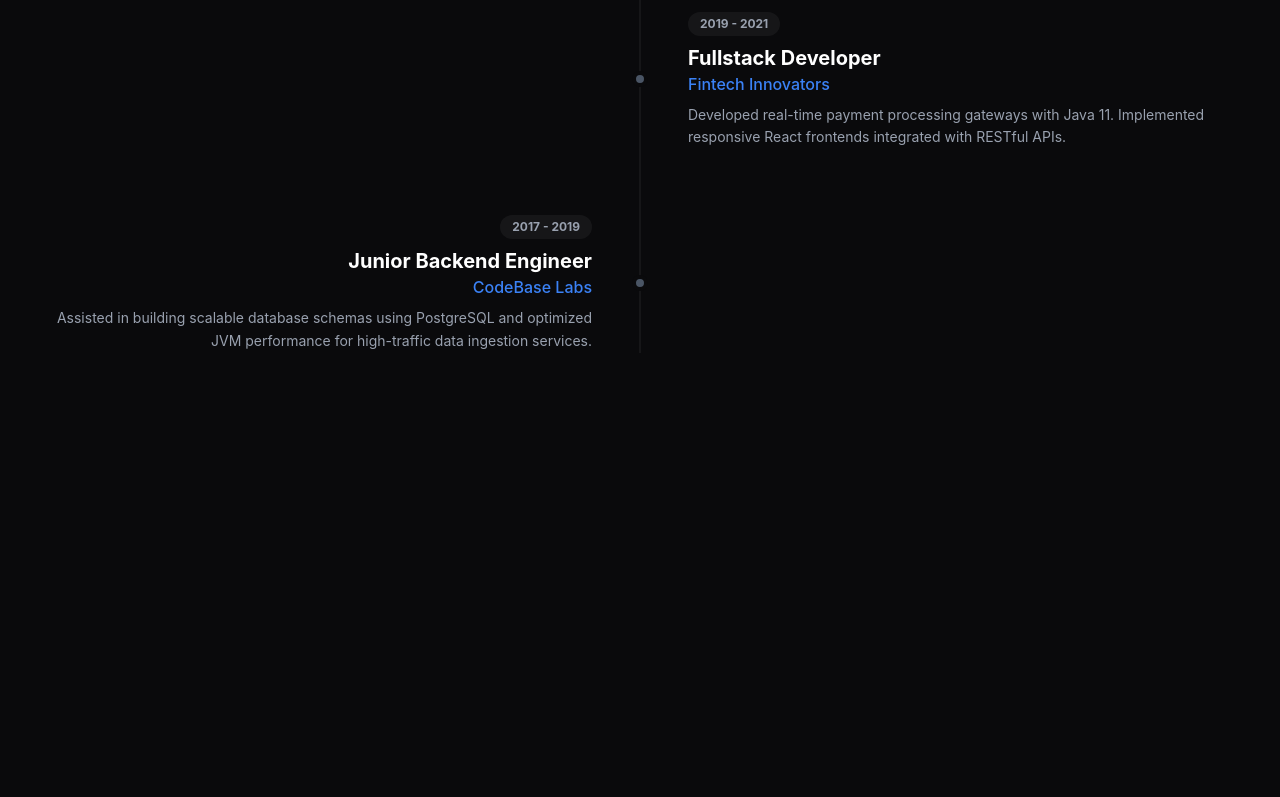
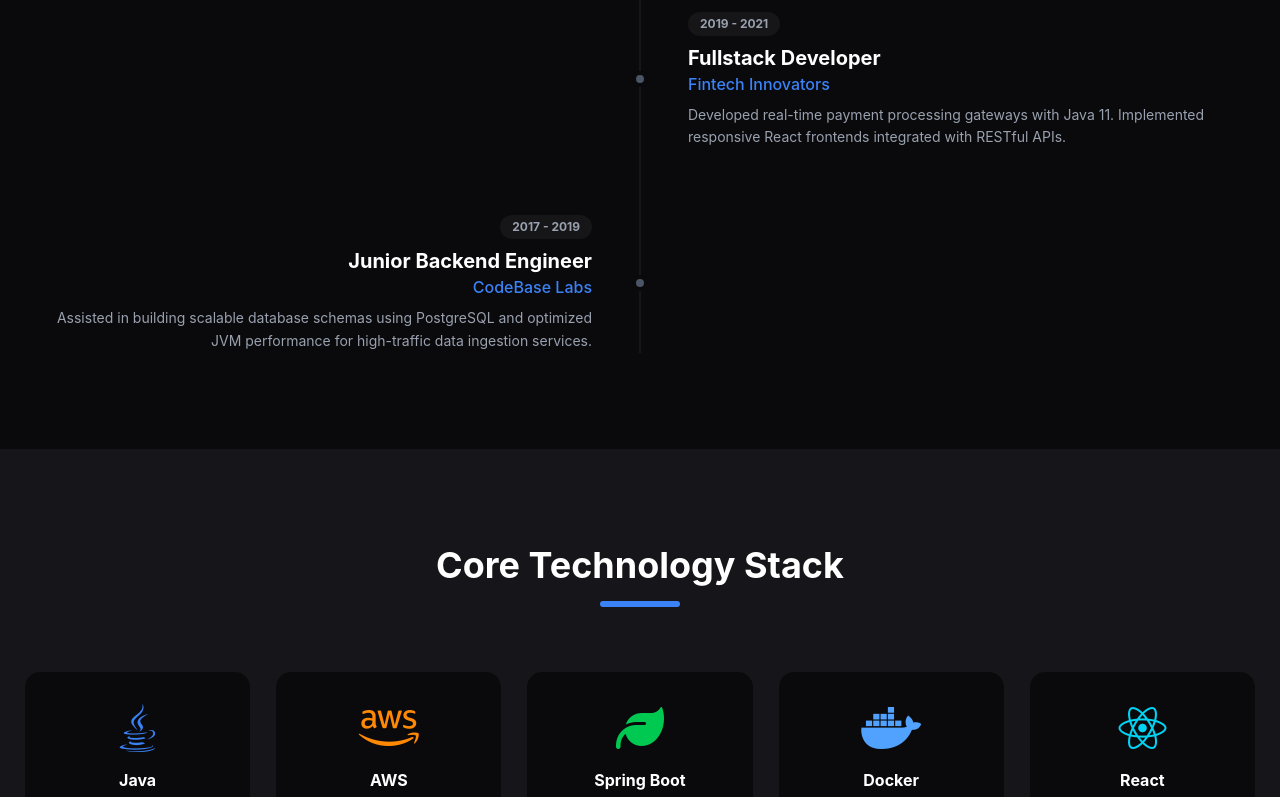
Before and after one commit to Henrique-CBueno/PortifolioV2_front, a React (Vite) app in the folder front_portifolioV2/: page / in a window 1280 px wide. Shown: the part 2000-2797 px from the top of the page. Before the commit the page ends 2449 px from the top, so only its background shows below. Built offline with nearby package versions, Linux system fonts and the light colour scheme.

Commit message:
ADD STACKS SECTION

```diff
--- a/front_portifolioV2/src/App.tsx
+++ b/front_portifolioV2/src/App.tsx
@@ -3,6 +3,7 @@ import Header from "./components/Header/Header"
 import Journey from "./components/Journey/Journey"
 import Main from "./components/Main/Main"
 import MouseGlow from "./components/MouseGlow"
+import Stacks from "./components/Stacks/Stacks"
 
 function App() {
 
@@ -13,6 +14,7 @@ function App() {
         <Main />
         <About />
         <Journey />
+        <Stacks />
     </div>
   )
 }
--- /dev/null
+++ b/front_portifolioV2/src/components/Stacks/Stacks.tsx
@@ -0,0 +1,115 @@
+import { useState } from "react";
+
+export default function Stacks() {
+    const [showMoreTech, setShowMoreTech] = useState(false);
+
+    function toggleMoreTech() {
+        setShowMoreTech((prev) => !prev);
+    }
+
+    return (
+        <section className="py-24 bg-brand-surface" data-purpose="technology-stack" id="stack">
+            <div className="max-w-7xl mx-auto px-6">
+                <div className="text-center mb-16">
+                    <h2 className="text-3xl md:text-4xl font-bold text-white mb-4">Core Technology Stack</h2>
+                    <div className="h-1.5 w-20 bg-brand-accent mx-auto rounded-full"></div>
+                </div>
+                <div className="grid grid-cols-2 md:grid-cols-3 lg:grid-cols-5 gap-6">
+                    <div
+                        className="tech-card p-8 bg-brand-dark rounded-2xl border border-white/5 text-center transition-all duration-300">
+                        <i className="fa-brands fa-java text-5xl text-brand-accent mb-4"></i>
+                        <h4 className="text-white font-bold">Java</h4>
+                        <p className="text-xs text-gray-500 mt-2">Enterprise Logic</p>
+                    </div>
+
+                    <div
+                        className="tech-card p-8 bg-brand-dark rounded-2xl border border-white/5 text-center transition-all duration-300">
+                        <i className="fa-brands fa-aws text-5xl text-orange-400 mb-4"></i>
+                        <h4 className="text-white font-bold">AWS</h4>
+                        <p className="text-xs text-gray-500 mt-2">Cloud Infrastructure</p>
+                    </div>
+
+                    <div
+                        className="tech-card p-8 bg-brand-dark rounded-2xl border border-white/5 text-center transition-all duration-300">
+                        <i className="fa-solid fa-leaf text-5xl text-green-500 mb-4"></i>
+                        <h4 className="text-white font-bold">Spring Boot</h4>
+                        <p className="text-xs text-gray-500 mt-2">Microservices</p>
+                    </div>
+
+                    <div
+                        className="tech-card p-8 bg-brand-dark rounded-2xl border border-white/5 text-center transition-all duration-300">
+                        <i className="fa-brands fa-docker text-5xl text-blue-400 mb-4"></i>
+                        <h4 className="text-white font-bold">Docker</h4>
+                        <p className="text-xs text-gray-500 mt-2">Containerization</p>
+                    </div>
+
+                    <div
+                        className="tech-card p-8 bg-brand-dark rounded-2xl border border-white/5 text-center transition-all duration-300">
+                        <i className="fa-brands fa-react text-5xl text-cyan-400 mb-4"></i>
+                        <h4 className="text-white font-bold">React</h4>
+                        <p className="text-xs text-gray-500 mt-2">Modern Frontend</p>
+                    </div>
+
+                </div>
+                <div className={`expandable-container ${showMoreTech ? "show" : ""}`} id="more-tech">
+                    <div className="grid grid-cols-2 md:grid-cols-3 lg:grid-cols-5 gap-6">
+                        <div
+                            className="tech-card p-8 bg-brand-dark rounded-2xl border border-white/5 text-center transition-all duration-300">
+                            <i className="fa-solid fa-database text-5xl text-blue-500 mb-4"></i>
+                            <h4 className="text-white font-bold">PostgreSQL</h4>
+                            <p className="text-xs text-gray-500 mt-2">Relational DB</p>
+                        </div>
+                        <div
+                            className="tech-card p-8 bg-brand-dark rounded-2xl border border-white/5 text-center transition-all duration-300">
+                            <i className="fa-solid fa-bolt text-5xl text-red-500 mb-4"></i>
+                            <h4 className="text-white font-bold">Redis</h4>
+                            <p className="text-xs text-gray-500 mt-2">Caching Layer</p>
+                        </div>
+                        <div
+                            className="tech-card p-8 bg-brand-dark rounded-2xl border border-white/5 text-center transition-all duration-300">
+                            <i className="fa-solid fa-dharmachakra text-5xl text-blue-600 mb-4"></i>
+                            <h4 className="text-white font-bold">Kubernetes</h4>
+                            <p className="text-xs text-gray-500 mt-2">Orchestration</p>
+                        </div>
+                        <div
+                            className="tech-card p-8 bg-brand-dark rounded-2xl border border-white/5 text-center transition-all duration-300">
+                            <i className="fa-brands fa-github-alt text-5xl text-white mb-4"></i>
+                            <h4 className="text-white font-bold">Jenkins</h4>
+                            <p className="text-xs text-gray-500 mt-2">Automation CI/CD</p>
+                        </div>
+                        <div
+                            className="tech-card p-8 bg-brand-dark rounded-2xl border border-white/5 text-center transition-all duration-300">
+                            <i className="fa-solid fa-layer-group text-5xl text-purple-500 mb-4"></i>
+                            <h4 className="text-white font-bold">Terraform</h4>
+                            <p className="text-xs text-gray-500 mt-2">IaC Management</p>
+                        </div>
+                        <div
+                            className="tech-card p-8 bg-brand-dark rounded-2xl border border-white/5 text-center transition-all duration-300">
+                            <i className="fa-solid fa-server text-5xl text-orange-600 mb-4"></i>
+                            <h4 className="text-white font-bold">Hibernate</h4>
+                            <p className="text-xs text-gray-500 mt-2">ORM Framework</p>
+                        </div>
+                        <div
+                            className="tech-card p-8 bg-brand-dark rounded-2xl border border-white/5 text-center transition-all duration-300">
+                            <i className="fa-solid fa-terminal text-5xl text-gray-400 mb-4"></i>
+                            <h4 className="text-white font-bold">SQL</h4>
+                            <p className="text-xs text-gray-500 mt-2">Data Querying</p>
+                        </div>
+                    </div>
+                </div>
+                <div className="mt-12 text-center">
+                    <button
+                        className="px-8 py-3 bg-brand-dark border cursor-pointer border-white/10 text-white font-medium rounded-full hover:border-brand-accent transition-all group"
+                        id="btn-ver-mais" onClick={toggleMoreTech}>
+                        {showMoreTech ? "Ver menos" : "Ver mais"} <i
+                            className={`fa-solid ml-2 text-xs transition-transform ${showMoreTech
+                                ? "fa-chevron-up group-hover:-translate-y-1"
+                                : "fa-chevron-down group-hover:translate-y-1"
+                                }`}
+                            id="ver-mais-icon"></i>
+                    </button>
+                </div>
+            </div>
+        </section>
+    )
+}
```
